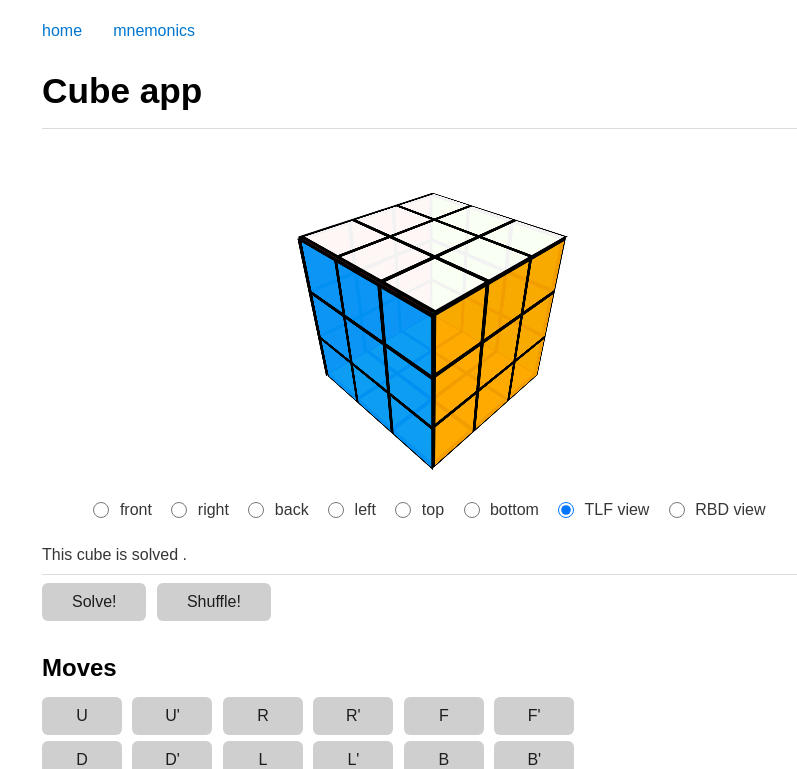
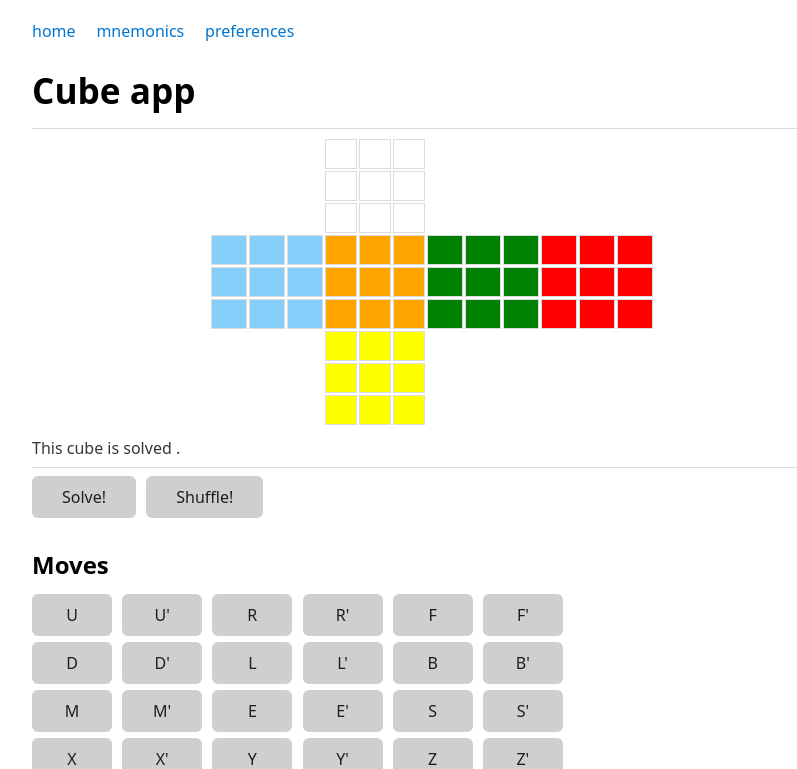
Before and after one commit to adamurban98/cubemem, a Flask app: page /cube in a window 1280 px wide. Shown: the top 769 px of the page, without its empty margins (208-1005 px from the left). Run offline with Flask 2, Linux system fonts and the light colour scheme; parts of the project's set-up code (start-up, migrations or seed data) failed here and were passed over.

Commit message:
add 3d and preferences

```diff
--- a/main.py
+++ b/main.py
@@ -18,6 +18,16 @@ def error(e):
 @app.route('/')
 def hello_world():
     return redirect(url_for('cube'))
+
+
+@app.route('/preferences', methods=['GET', 'POST'])
+def preferences():
+    print(dict(request.form))
+    if request.method == 'POST':
+        session['preference_dimension'] = request.form['dimension']
+
+    return render_template('preferences.html')
+
 
 @app.route('/mnemonics')
 def mnemonics():
--- a/templates/cube.html
+++ b/templates/cube.html
@@ -80,12 +80,6 @@ bbb|ooo|ggg|rrr
 </form>
 
 
-<script
-  src="https://code.jquery.com/jquery-3.6.0.min.js"
-  integrity="sha256-/xUj+3OJU5yExlq6GSYGSHk7tPXikynS7ogEvDej/m4="
-  crossorigin="anonymous"></script>
-
-
 <script type=text/javascript>
     $(function() {
       $('textarea#cubecode-userinput').on('input', function() {
--- a/templates/cubechart.html
+++ b/templates/cubechart.html
@@ -2,11 +2,9 @@
 {% from 'cubechart_2d.html' import cubechart as cubechart_2d %}
 
 {% macro cubechart(cube, size, show_3d) -%}
-    {% if show_3d %}
+    {% if session['preference_dimension'] == 'threeD' %}
         {{ cubechart_3d(cube=cube) }}
     {% else %}
-        {{ cubechart_3d(cube=cube) }}
-
-        <!-- {{ cubechart_2d(cube=cube,size=30) }} -->
+        {{ cubechart_2d(cube=cube, size=30) }}
     {% endif %}
 {% endmacro %}
--- a/templates/cubechart_3d.html
+++ b/templates/cubechart_3d.html
@@ -33,6 +33,17 @@ body { font-family: sans-serif; }
 .cube.show-bottom { transform: translateZ(-105px) rotateX(  90deg); }
 .cube.show-angle0 { transform: translateZ(-105px) rotateX(  -35deg) rotateY(  45deg); }
 .cube.show-angle1 { transform: translateZ(-105px) rotateX(  35deg) rotateY(  -135deg); }
+
+
+
+.cube.show-d0 { transform: translateZ(-105px) rotateX(  45deg) rotateY(  -45deg)   ; }
+.cube.show-d1 { transform: translateZ(-105px) rotateX(  45deg) rotateY(  -135deg)  ; }
+.cube.show-d2 { transform: translateZ(-105px) rotateX(  45deg) rotateY(  135deg)   ; }
+.cube.show-d3 { transform: translateZ(-105px) rotateX(  45deg) rotateY(  45deg)    ; }
+.cube.show-u0 { transform: translateZ(-105px) rotateX(  -35deg) rotateY(  -45deg)   ; }
+.cube.show-u1 { transform: translateZ(-105px) rotateX(  -35deg) rotateY(  -135deg)  ; }
+.cube.show-u2 { transform: translateZ(-105px) rotateX(  -35deg) rotateY(  135deg)   ; }
+.cube.show-u3 { transform: translateZ(-105px) rotateX(  -35deg) rotateY(  45deg)    ; }
 
 .face {
   position: absolute;
@@ -104,7 +115,7 @@ label { margin-right: 10px; }
 <div id="{{cubeid}}">
 
   <div class="scene">
-    <div class="cube">
+    <div class="cube show-u3">
       <div class="face face--top">
         <div class="sticker sticker--x0y0 {{cube.colors['A']}} "> {{cube.stickers['A']}} </div>
         <div class="sticker sticker--x1y0 {{cube.colors['a']}} "> {{cube.stickers['a']}} </div>
@@ -180,54 +191,50 @@ label { margin-right: 10px; }
 
   </div>
 
-    <p class="radio-group">
-      <label>
-        <input type="radio" name="rotate-cube-side-{{cubeid}}" value="front"  /> front
-      </label>
-      <label>
-        <input type="radio" name="rotate-cube-side-{{cubeid}}" value="right" /> right
-      </label>
-      <label>
-        <input type="radio" name="rotate-cube-side-{{cubeid}}" value="back" /> back
-      </label>
-      <label>
-        <input type="radio" name="rotate-cube-side-{{cubeid}}" value="left" /> left
-      </label>
-      <label>
-        <input type="radio" name="rotate-cube-side-{{cubeid}}" value="top" /> top
-      </label>
-      <label>
-        <input type="radio" name="rotate-cube-side-{{cubeid}}" value="bottom" /> bottom
-      </label>
-      <label>
-
-        <input type="radio" name="rotate-cube-side-{{cubeid}}" value="angle0" checked  /> TLF view
-      </label>
-      <label>
-
-        <input type="radio" name="rotate-cube-side-{{cubeid}}" value="angle1" /> RBD view
-      </label>
-    </p>
-
+  <button onclick="hangle_{{cubeid}}=(hangle_{{cubeid}}-1+4)%4;changeSide_{{cubeid}}()">←</button>
+  <button onclick="hangle_{{cubeid}}=(hangle_{{cubeid}}+1)%4;changeSide_{{cubeid}}()">→</button>
+  <button onclick="vangle_{{cubeid}}='u';changeSide_{{cubeid}}()">↑</button>
+  <button onclick="vangle_{{cubeid}}='d';changeSide_{{cubeid}}()">↓</button>
 </div>
 
 <script>
 
+hangle_{{cubeid}} = 3
+vangle_{{cubeid}} = 'u'
+
+console.log('show-' + vangle_{{cubeid}} + String(hangle_{{cubeid}}))
+
 function changeSide_{{cubeid}}(){
-    var cube = document.querySelector('#{{cubeid}} .cube');
-    var radioGroup = document.querySelector('#{{cubeid}} .radio-group');
-    var checkedRadio = radioGroup.querySelector(':checked');
-    var showClass = 'show-' + checkedRadio.value;
-    console.log('{{cubeid}}');
-    console.log(cube.classList)
-    cube.classList.remove( 'show-front','show-right','show-back','show-left','show-top','show-bottom','show-angle0','show-angle1')
-    cube.classList.add( showClass );
-    console.log(cube.classList)
-  }
-changeSide_{{cubeid}}();
+  var cube = document.querySelector('#{{cubeid}} .cube');
+  cube.classList.remove(
+    'show-u0',
+    'show-u1',
+    'show-u3',
+    'show-u2',
+    'show-d0',
+    'show-d1',
+    'show-d2',
+    'show-d3',
+  )
+  cube.classList.add('show-' + vangle_{{cubeid}} + String(hangle_{{cubeid}}))
 
-var radioGroup_{{cubeid}} = document.querySelector('#{{cubeid}} .radio-group');
-radioGroup_{{cubeid}}.addEventListener( 'change', changeSide_{{cubeid}} );
+}
+
+// function changeSide_{{cubeid}}(){
+//     var cube = document.querySelector('#{{cubeid}} .cube');
+//     var radioGroup = document.querySelector('#{{cubeid}} .radio-group');
+//     var checkedRadio = radioGroup.querySelector(':checked');
+//     var showClass = 'show-' + checkedRadio.value;
+//     console.log('{{cubeid}}');
+//     console.log(cube.classList)
+//     cube.classList.remove( 'show-front','show-right','show-back','show-left','show-top','show-bottom','show-angle0','show-angle1')
+//     cube.classList.add( showClass );
+//     console.log(cube.classList)
+//   }
+// changeSide_{{cubeid}}();
+//
+// var radioGroup_{{cubeid}} = document.querySelector('#{{cubeid}} .radio-group');
+// radioGroup_{{cubeid}}.addEventListener( 'change', changeSide_{{cubeid}} );
 
 </script>
 
--- a/templates/header.html
+++ b/templates/header.html
@@ -2,9 +2,15 @@
     <title>Cube app</title>
     <link rel="stylesheet" href="https://cdn.jsdelivr.net/npm/water.css@2/out/water.css">
     <link rel="icon" type="image/png" href="{{url_for('static', filename='rubik2.png')}}">
+    <script
+    src="https://code.jquery.com/jquery-3.6.0.min.js"
+    integrity="sha256-/xUj+3OJU5yExlq6GSYGSHk7tPXikynS7ogEvDej/m4="
+    crossorigin="anonymous"></script>
 </head>
 <a href="/">home</a>
 &#160;
 &#160;
+<a href="/mnemonics">mnemonics</a>
 &#160;
-<a href="/mnemonics">mnemonics</a>
+&#160;
+<a href="/preferences">preferences</a>
```
Also changed, not shown: templates/preferences.html (added, +14 -0 lines).
